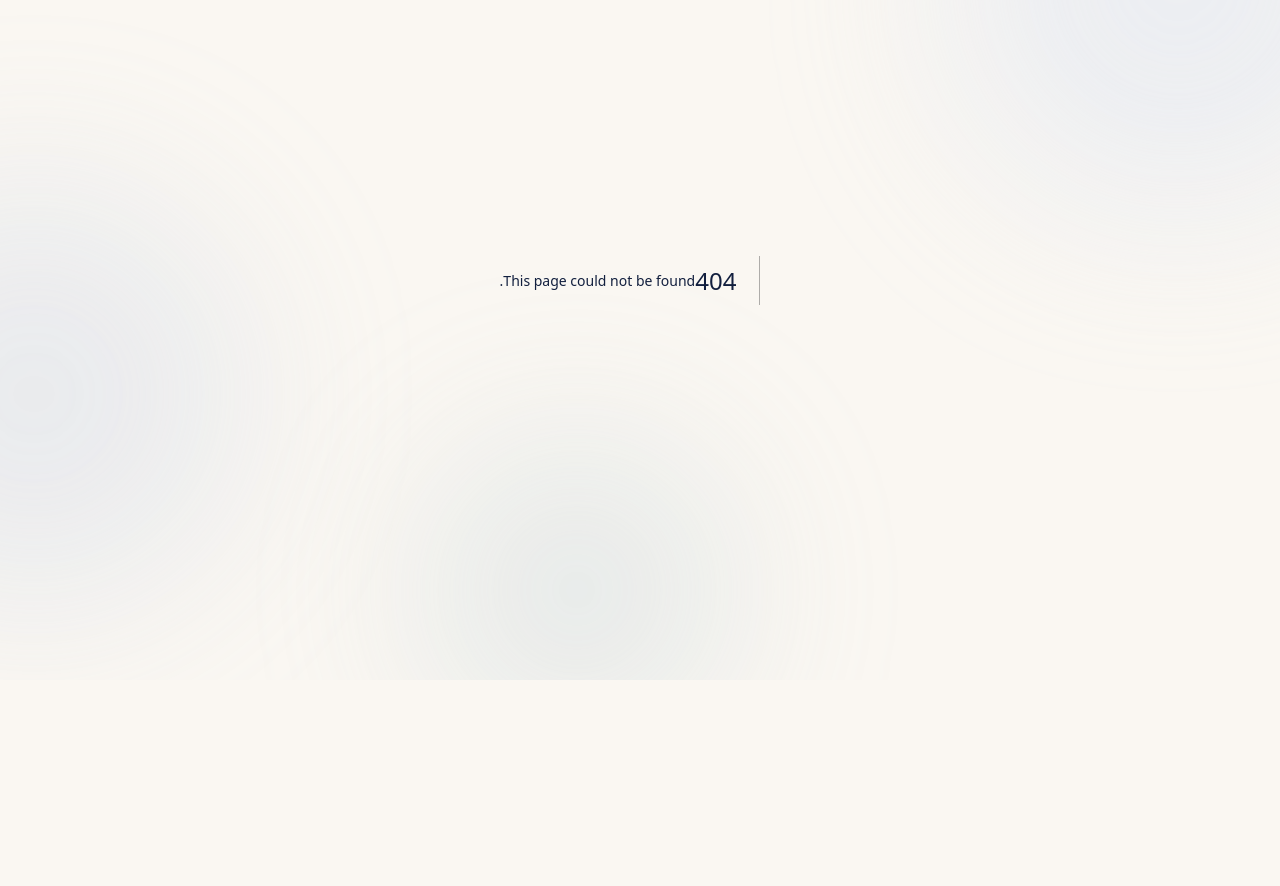
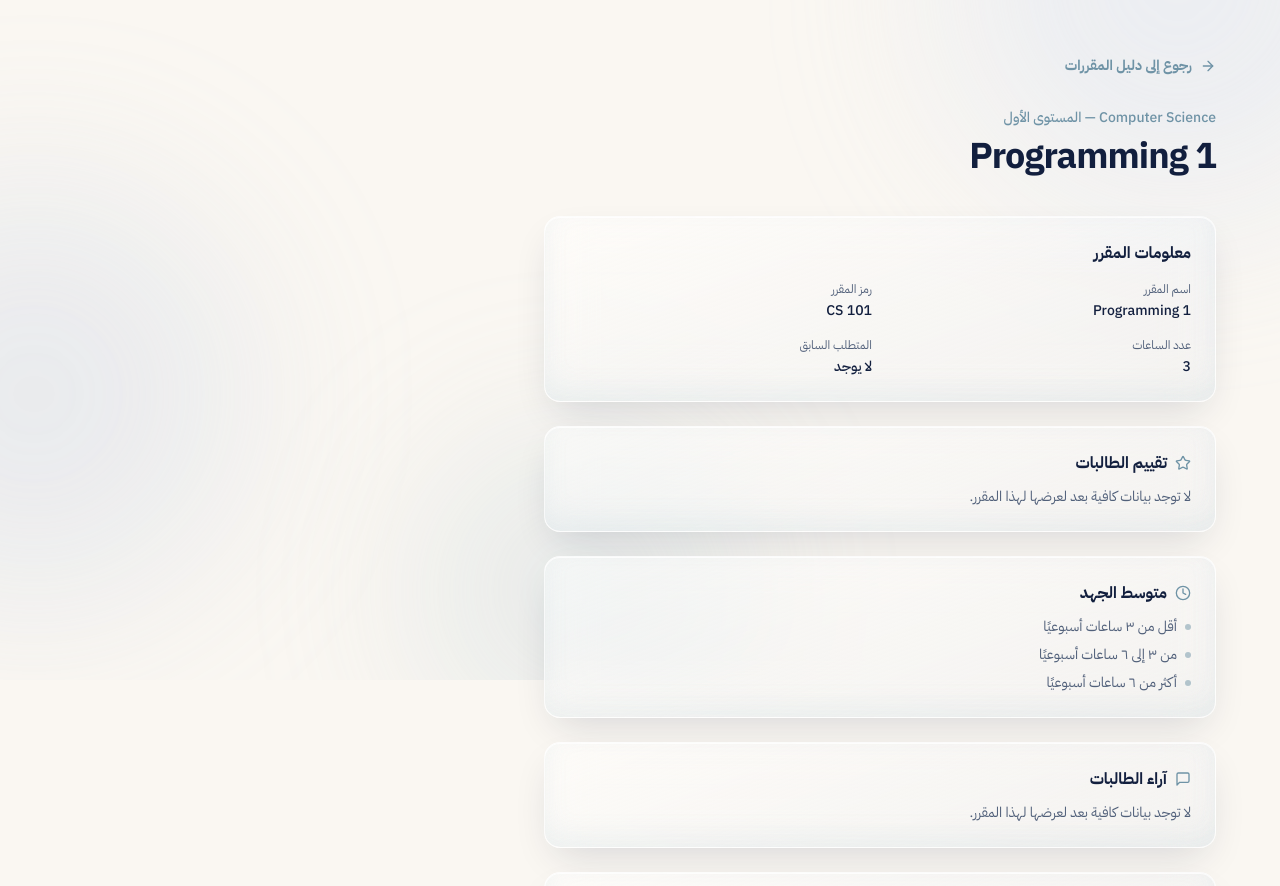
Before and after one commit to ajyalna-admin/AjyalnaAlwaidah, a Next.js app: page /courses/cs-101 in a window 1280 px wide. Before the commit this address had no page. Shown: the part 120-1006 px from the top of the page. Before the commit the page ends 800 px from the top, so only its background shows below. Built offline with nearby package versions, Linux system fonts and the light colour scheme.

Commit message:
Create page.tsx

```diff
--- /dev/null
+++ b/app/courses/[slug]/page.tsx
@@ -0,0 +1,125 @@
+import { notFound } from "next/navigation";
+import Link from "next/link";
+import { ArrowRight, Star, FileText, Lightbulb, MessageSquare, Clock } from "lucide-react";
+import { Navbar } from "@/components/Navbar";
+import { Footer } from "@/components/Footer";
+import { BackToTop } from "@/components/BackToTop";
+import { majorsCourses, courseDetailLabels } from "@/lib/data";
+
+function findCourse(slug: string) {
+  for (const major of majorsCourses) {
+    for (const level of major.levels) {
+      const course = level.courses.find((c) => c.slug === slug);
+      if (course) return { course, major, level };
+    }
+  }
+  return null;
+}
+
+export default async function CoursePage({
+  params,
+}: {
+  params: Promise<{ slug: string }>;
+}) {
+  const { slug } = await params;
+  const found = findCourse(slug);
+  if (!found) notFound();
+  const { course, major, level } = found;
+
+  return (
+    <>
+      <Navbar />
+      <main className="section-pad pt-36 sm:pt-44">
+        <div className="container-content">
+          <Link
+            href="/#courses"
+            className="inline-flex items-center gap-2 text-sm text-sky-deep font-bold mb-8"
+          >
+            <ArrowRight className="h-4 w-4" />
+            رجوع إلى دليل المقررات
+          </Link>
+
+          <p className="text-sm font-medium text-sky-deep mb-2">
+            {major.name} — {level.level}
+          </p>
+          <h1 className="font-display text-3xl sm:text-4xl font-black tracking-tight mb-10">
+            {course.name}
+          </h1>
+
+          <div className="grid gap-6 max-w-2xl">
+            <section className="glass-card rounded-2xl p-6">
+              <h2 className="font-display font-bold mb-4">{courseDetailLabels.infoTitle}</h2>
+              <dl className="grid grid-cols-2 gap-4 text-sm">
+                <div>
+                  <dt className="text-muted text-xs mb-1">اسم المقرر</dt>
+                  <dd className="font-medium">{course.name}</dd>
+                </div>
+                <div>
+                  <dt className="text-muted text-xs mb-1">رمز المقرر</dt>
+                  <dd className="font-medium">{course.code}</dd>
+                </div>
+                <div>
+                  <dt className="text-muted text-xs mb-1">عدد الساعات</dt>
+                  <dd className="font-medium">{course.hours}</dd>
+                </div>
+                <div>
+                  <dt className="text-muted text-xs mb-1">المتطلب السابق</dt>
+                  <dd className="font-medium">{course.prerequisite}</dd>
+                </div>
+              </dl>
+            </section>
+
+            <section className="glass-card rounded-2xl p-6">
+              <h2 className="font-display font-bold mb-3 flex items-center gap-2">
+                <Star className="h-4 w-4 text-sky-deep" />
+                {courseDetailLabels.ratingTitle}
+              </h2>
+              <p className="text-sm text-muted">{courseDetailLabels.noDataYet}</p>
+            </section>
+
+            <section className="glass-card rounded-2xl p-6">
+              <h2 className="font-display font-bold mb-3 flex items-center gap-2">
+                <Clock className="h-4 w-4 text-sky-deep" />
+                {courseDetailLabels.effortTitle}
+              </h2>
+              <ul className="space-y-2">
+                {courseDetailLabels.effortOptions.map((o) => (
+                  <li key={o} className="text-sm text-muted flex items-center gap-2">
+                    <span className="h-1.5 w-1.5 rounded-full bg-sky-deep/50" />
+                    {o}
+                  </li>
+                ))}
+              </ul>
+            </section>
+
+            <section className="glass-card rounded-2xl p-6">
+              <h2 className="font-display font-bold mb-3 flex items-center gap-2">
+                <MessageSquare className="h-4 w-4 text-sky-deep" />
+                {courseDetailLabels.reviewsTitle}
+              </h2>
+              <p className="text-sm text-muted">{courseDetailLabels.noDataYet}</p>
+            </section>
+
+            <section className="glass-card rounded-2xl p-6">
+              <h2 className="font-display font-bold mb-3 flex items-center gap-2">
+                <Lightbulb className="h-4 w-4 text-sky-deep" />
+                {courseDetailLabels.tipsTitle}
+              </h2>
+              <p className="text-sm text-muted">{courseDetailLabels.noDataYet}</p>
+            </section>
+
+            <section className="glass-card rounded-2xl p-6">
+              <h2 className="font-display font-bold mb-3 flex items-center gap-2">
+                <FileText className="h-4 w-4 text-sky-deep" />
+                {courseDetailLabels.filesTitle}
+              </h2>
+              <p className="text-sm text-muted">{courseDetailLabels.noDataYet}</p>
+            </section>
+          </div>
+        </div>
+      </main>
+      <Footer />
+      <BackToTop />
+    </>
+  );
+}
```
